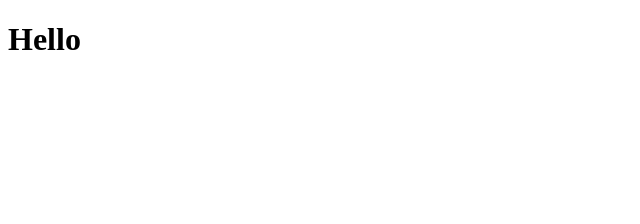
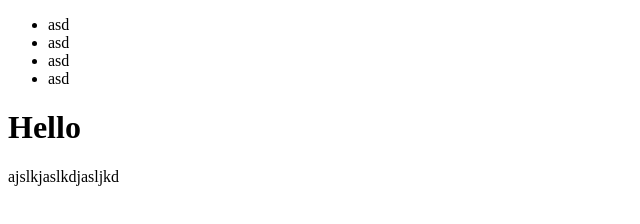
Before and after one commit to malikovshahriyor929/Html, a plain HTML site: page index.html in a window 1280 px wide. Shown: the whole page, without its empty margins (0-640 px from the left). Drawn offline with Linux system fonts and the light colour scheme.

Commit message:
navbar and footer created

```diff
--- a/index.html
+++ b/index.html
@@ -1,11 +1,23 @@
 <!DOCTYPE html>
 <html lang="en">
-<head>
-    <meta charset="UTF-8">
-    <meta name="viewport" content="width=device-width, initial-scale=1.0">
+  <head>
+    <meta charset="UTF-8" />
+    <meta name="viewport" content="width=device-width, initial-scale=1.0" />
     <title>Document</title>
-</head>
-<body>
+  </head>
+  <body>
+    <header>
+      <nav>
+        <ul>
+          <li>asd</li>
+          <li>asd</li>
+          <li>asd</li>
+          <li>asd</li>
+        </ul>
+      </nav>
+    </header>
     <h1>Hello</h1>
-</body>
+
+    <footer>ajslkjaslkdjasljkd</footer>
+  </body>
 </html>
```
